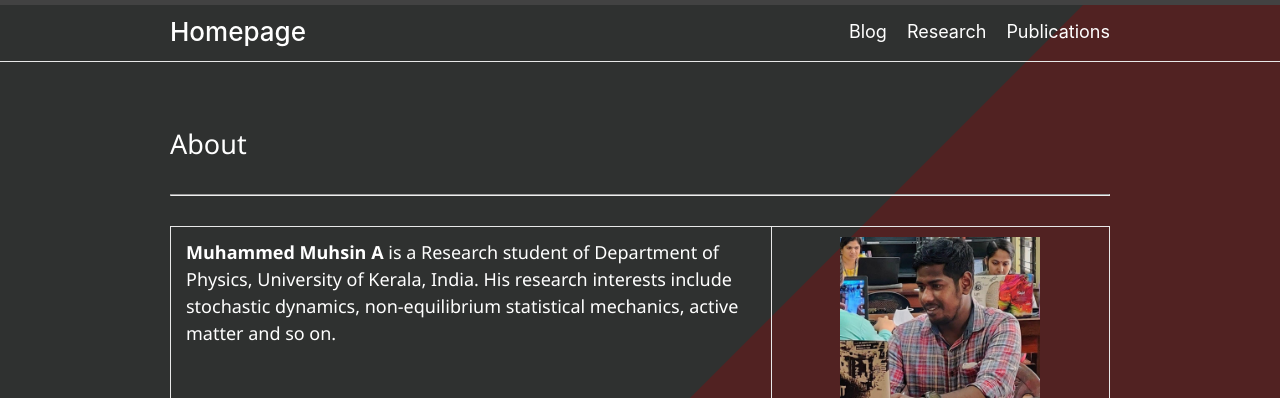
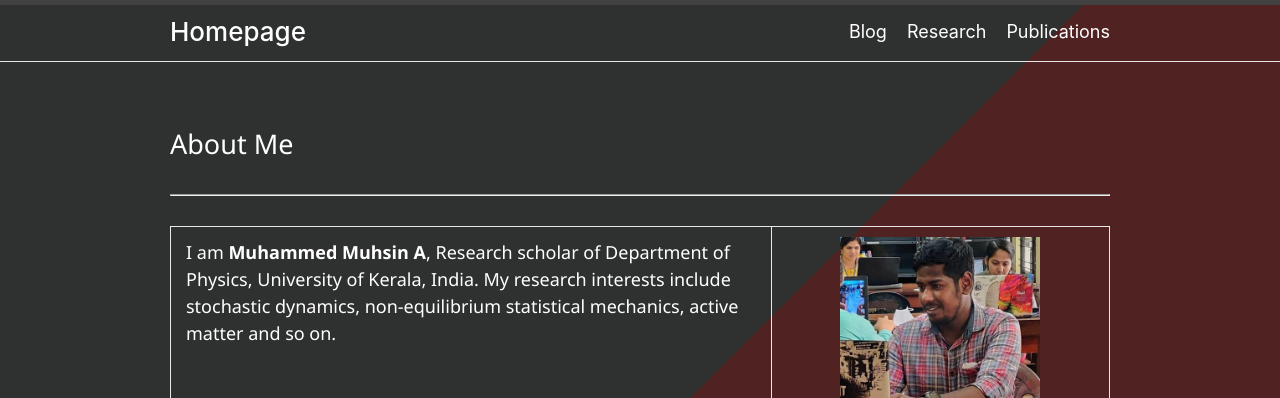
Before and after one commit to phy6boy/phy6boy.github.io, a plain HTML site: page index.html in a window 1280 px wide. Shown: the top 398 px of the page. Drawn offline with Linux system fonts and the light colour scheme.

Commit message:
Modifid bio

```diff
--- a/index.html
+++ b/index.html
@@ -57,13 +57,14 @@ window.onload = wrap_img;
 </header>
 <main class="page-content" aria-label="Content">
       <div class="wrapper">
- <h2><a name="About" class="anchor" href="#About"><span class="octicon octicon-link"></span></a>About</h2>
+ <h2><a name="About" class="anchor" href="#About"><span class="octicon octicon-link"></span></a>About Me</h2>
 <hr>
   <p>
     <table>
       <tr>
         <td style="width:64%">
-        <b>Muhammed Muhsin A</b>  is a Research student of Department of Physics, University of Kerala, India. His research interests include stochastic dynamics, non-equilibrium statistical mechanics, active matter and so on.
+        I am <b>Muhammed Muhsin A</b>, Research scholar of Department of Physics, University of Kerala, India.
+        My research interests include stochastic dynamics, non-equilibrium statistical mechanics, active matter and so on.
 <br><br>
 <br>
     <a href="https://twitter.com/Phy6boy"><img src="images/x.jpg" width="20px" height="20px" alt="twitter"></a>  |
```
